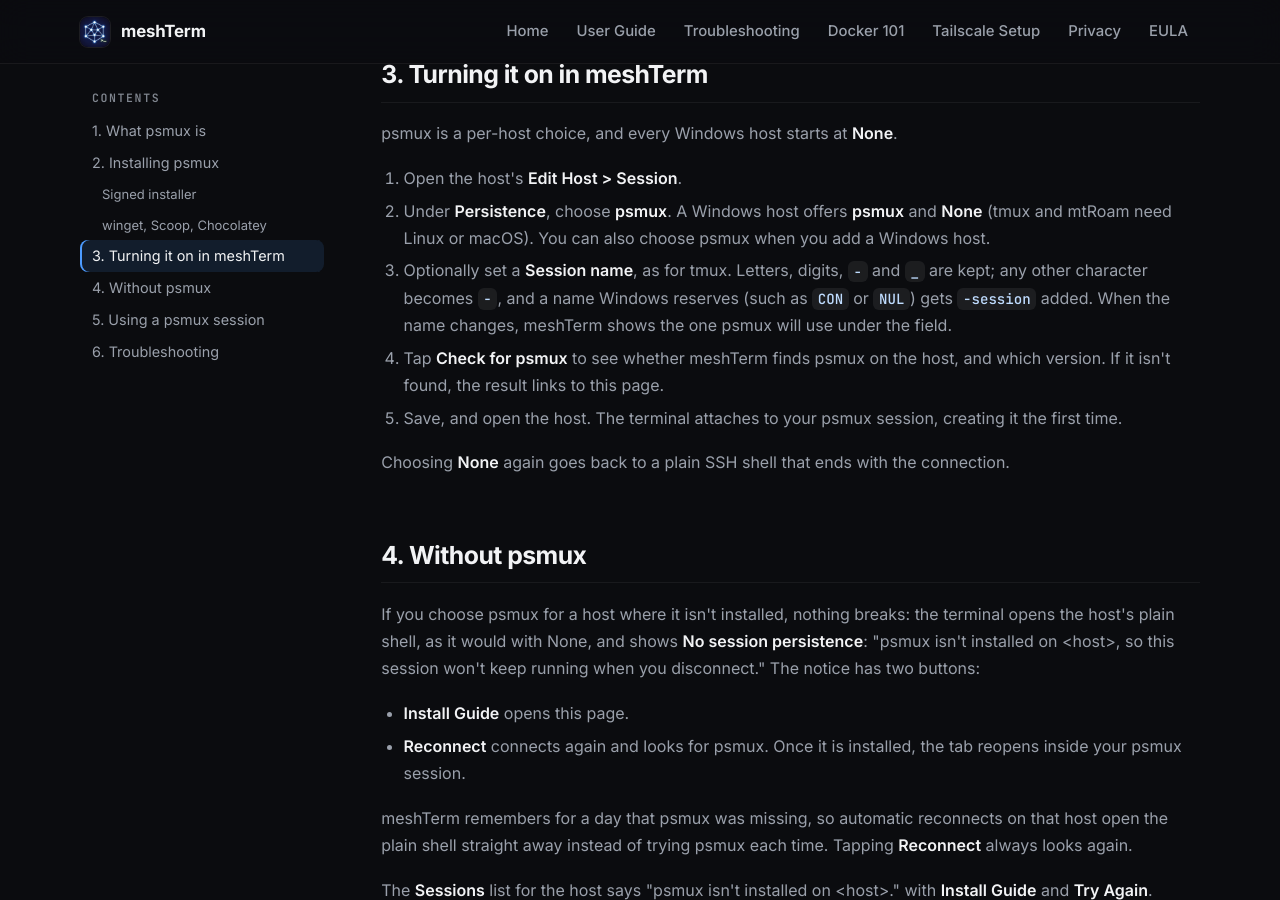
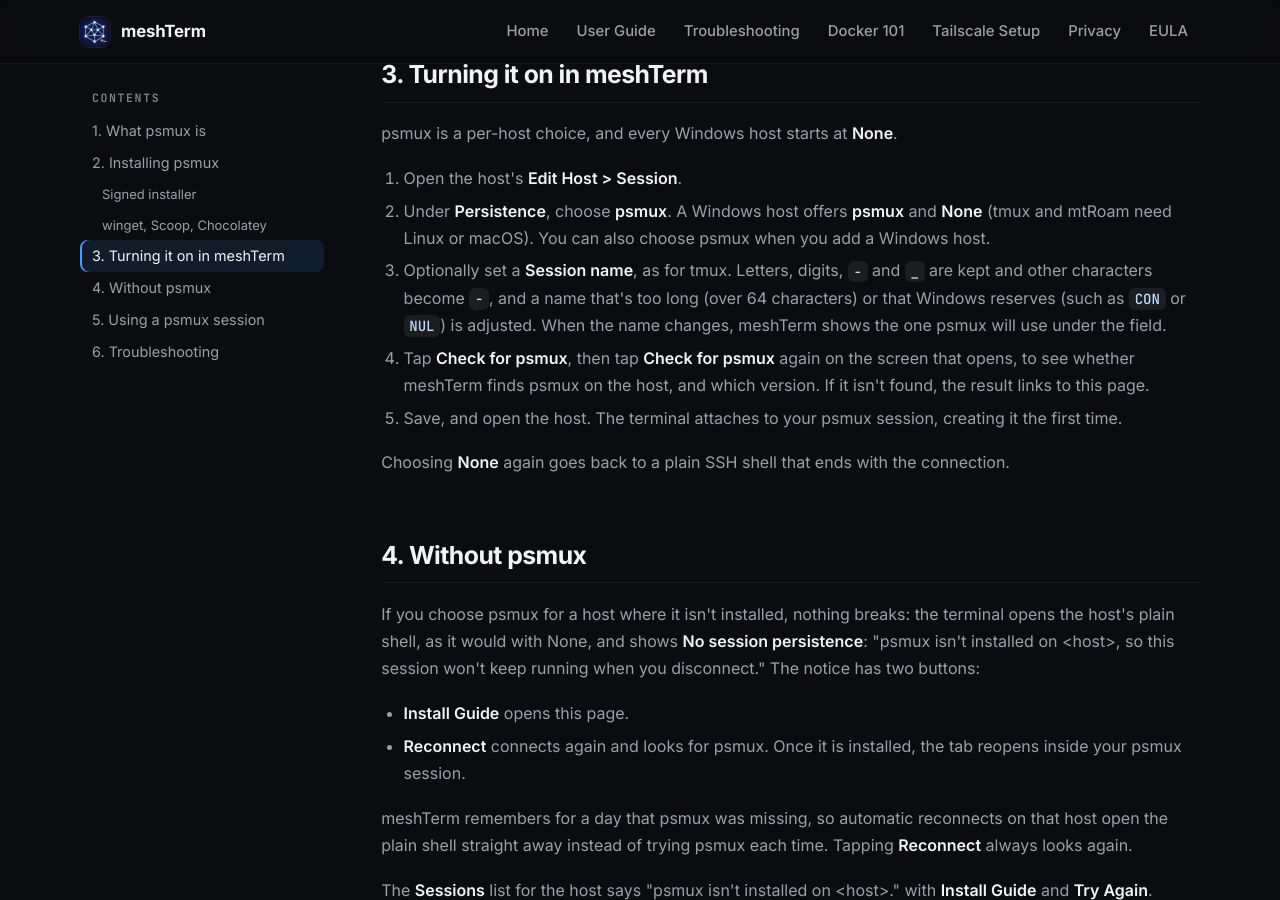
Before and after one commit to JBetchGH/meshterm-docs, a Jekyll site: the page built from psmux.html, in a window 1280 px wide and 900 px high, scrolled down 3230 px. Built offline with Jekyll 4.4.1, drawn with Linux system fonts in a browser that asks for light colours.

Commit message:
psmux page: name rule and the two-tap Check match the build
The session name note: other characters become -, and a name that's too
long (over 64) or reserved is adjusted (TmuxCommands.sanitise then
PsmuxSessionName.sanitised). Check for psmux opens a screen with its own
Check for psmux button, so the step says to tap it again there.

Co-Authored-By: Claude Opus 5.5 <noreply@anthropic.com>

```diff
--- a/psmux.html
+++ b/psmux.html
@@ -103,8 +103,8 @@ Get-FileHash "$env:TEMP\psmux-setup.exe" -Algorithm SHA256</code></pre>
       <ol>
         <li>Open the host's <strong>Edit Host &gt; Session</strong>.</li>
         <li>Under <strong>Persistence</strong>, choose <strong>psmux</strong>. A Windows host offers <strong>psmux</strong> and <strong>None</strong> (tmux and mtRoam need Linux or macOS). You can also choose psmux when you add a Windows host.</li>
-        <li>Optionally set a <strong>Session name</strong>, as for tmux. Letters, digits, <code>-</code> and <code>_</code> are kept; any other character becomes <code>-</code>, and a name Windows reserves (such as <code>CON</code> or <code>NUL</code>) gets <code>-session</code> added. When the name changes, meshTerm shows the one psmux will use under the field.</li>
-        <li>Tap <strong>Check for psmux</strong> to see whether meshTerm finds psmux on the host, and which version. If it isn't found, the result links to this page.</li>
+        <li>Optionally set a <strong>Session name</strong>, as for tmux. Letters, digits, <code>-</code> and <code>_</code> are kept and other characters become <code>-</code>, and a name that's too long (over 64 characters) or that Windows reserves (such as <code>CON</code> or <code>NUL</code>) is adjusted. When the name changes, meshTerm shows the one psmux will use under the field.</li>
+        <li>Tap <strong>Check for psmux</strong>, then tap <strong>Check for psmux</strong> again on the screen that opens, to see whether meshTerm finds psmux on the host, and which version. If it isn't found, the result links to this page.</li>
         <li>Save, and open the host. The terminal attaches to your psmux session, creating it the first time.</li>
       </ol>
       <p>Choosing <strong>None</strong> again goes back to a plain SSH shell that ends with the connection.</p>
```
